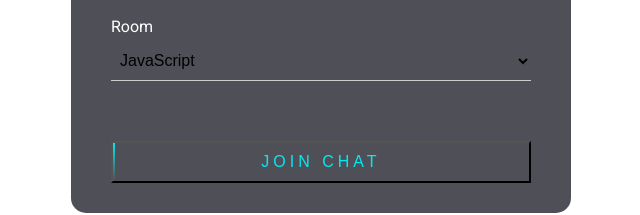
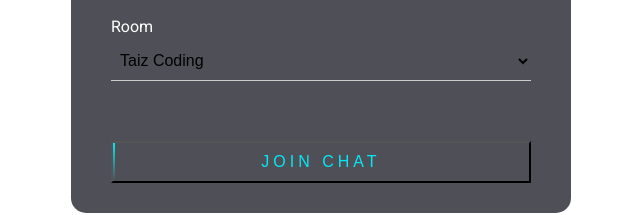
Before and after one commit to afnanalkadasi/chat_project_nodejs, a website: page public/index.html in a window 1280 px wide. Shown: the part 255-470 px from the top of the page, 319-959 px from the left. Drawn offline with Linux system fonts and the light colour scheme.

```diff
--- a/public/index.html
+++ b/public/index.html
@@ -33,12 +33,11 @@
 					<div class="form-control">
 						<label for="room">Room</label>
 						<select name="room" id="room">
-							<option value="JavaScript">JavaScript</option>
-							<option value="Python">Python</option>
-							<option value="PHP">PHP</option>
-							<option value="C#">C#</option>
-							<option value="Ruby">Ruby</option>
-							<option value="Java">Java</option>
+							<option value="JavaScript">Taiz Coding</option>
+							<option value="Python">Sana'a  Coding</option>
+							<option value="PHP">Hathramot Coding</option>
+							<option value="C#">Rowad Coding Academy</option>
+							<option value="Ruby">Coding </option>
 						</select>
 					</div>
 					<button  type="submit" class="log">
```
